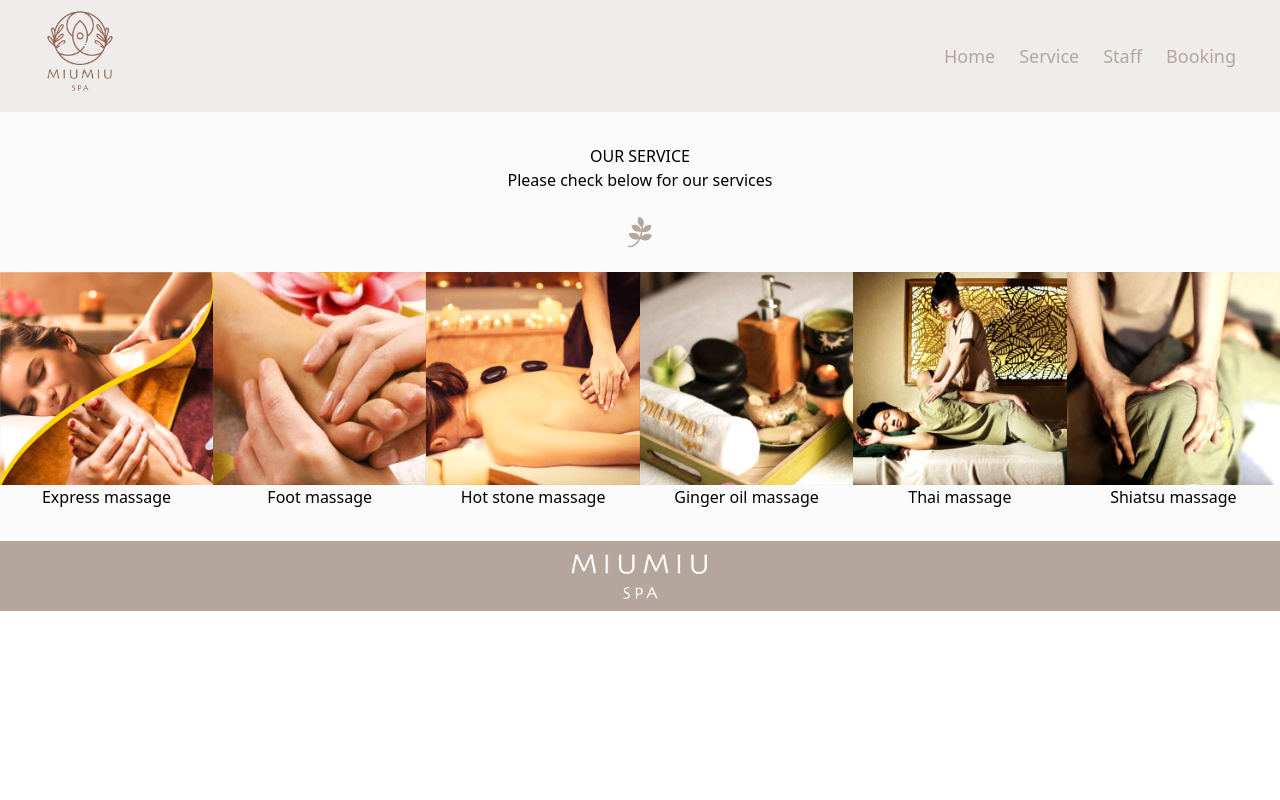
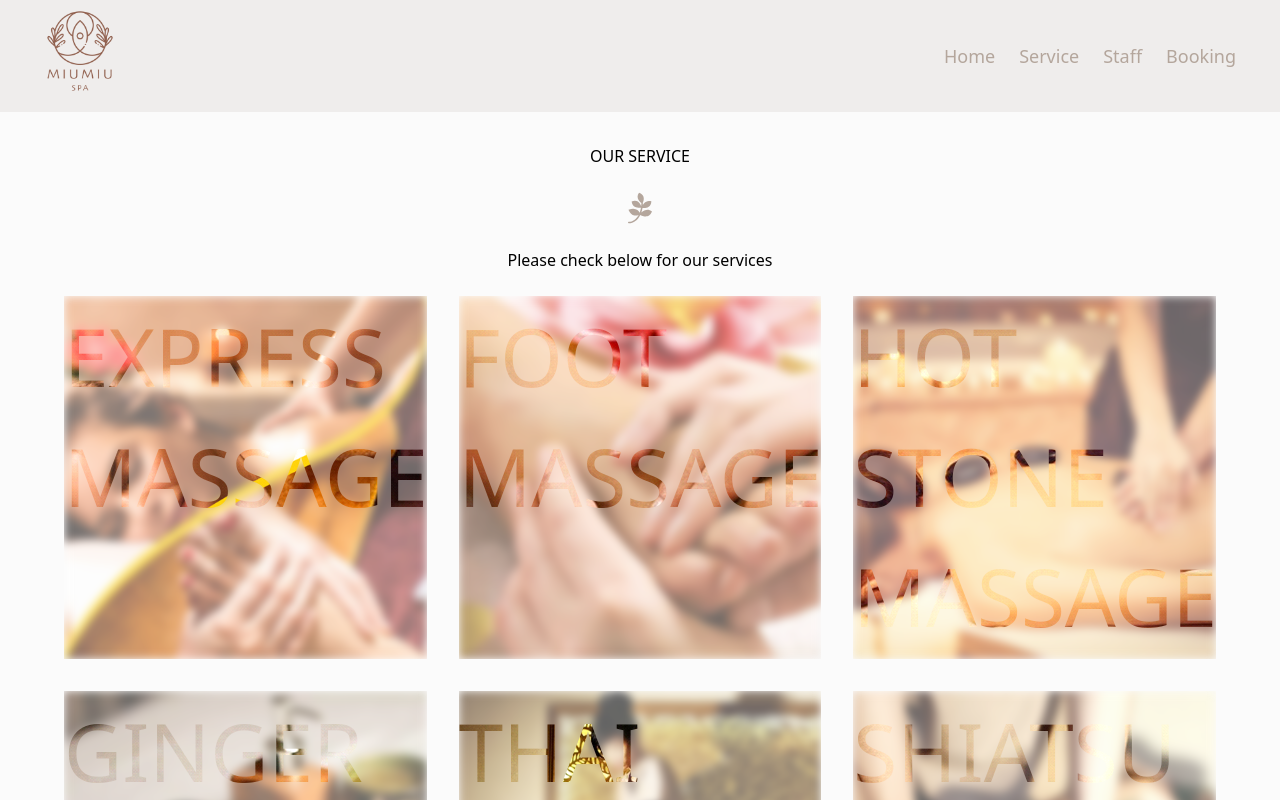
Before and after one commit to HWenSu/booking-system, a React (Vite) app: page /miumiu-spa/services in a window 1280 px wide. Shown: the top 800 px of the page. Built offline with nearby package versions, Linux system fonts and the light colour scheme.

Commit message:
Create: image mask style

```diff
--- a/src/pages/Service.jsx
+++ b/src/pages/Service.jsx
@@ -27,20 +27,33 @@ const Service = () => {
     <div className="my-8">
       <div className="my-6">
         <h2>OUR SERVICE</h2>
-        <p className="mb-6">Please check below for our services</p>
         <FontAwesomeIcon
           icon={faPagelines}
           style={{ color: "#b4a69c" }}
           size="2xl"
+          className="my-6"
         />
+        <p>Please check below for our services</p>
       </div>
-      <ul className="flex">
+      <ul className="grid grid-cols-3 gap-8 px-[5vw]">
         {services.map((service, index) => (
-          <li key={index}>
-            <a href="">
-              <img src={service.url} alt={service.item} />
-              <h3>{service.item}</h3>
-            </a>
+          <li key={index} className="relative">
+            <div className="overflow-hidden">
+              <img
+                src={service.url}
+                alt={service.item}
+                className="w-full opacity-60 blur-[4px]"
+              />
+            </div>
+            <h3
+              style={{
+                backgroundImage: `url(${service.url})`,
+                backgroundSize: 'cover',
+              }}
+              className=" w-full h-full absolute bottom-0 left-0 text-[80px] text-justify bg-clip-text text-transparent "
+            >
+              {service.item.toUpperCase()}
+            </h3>
           </li>
         ))}
       </ul>
```
